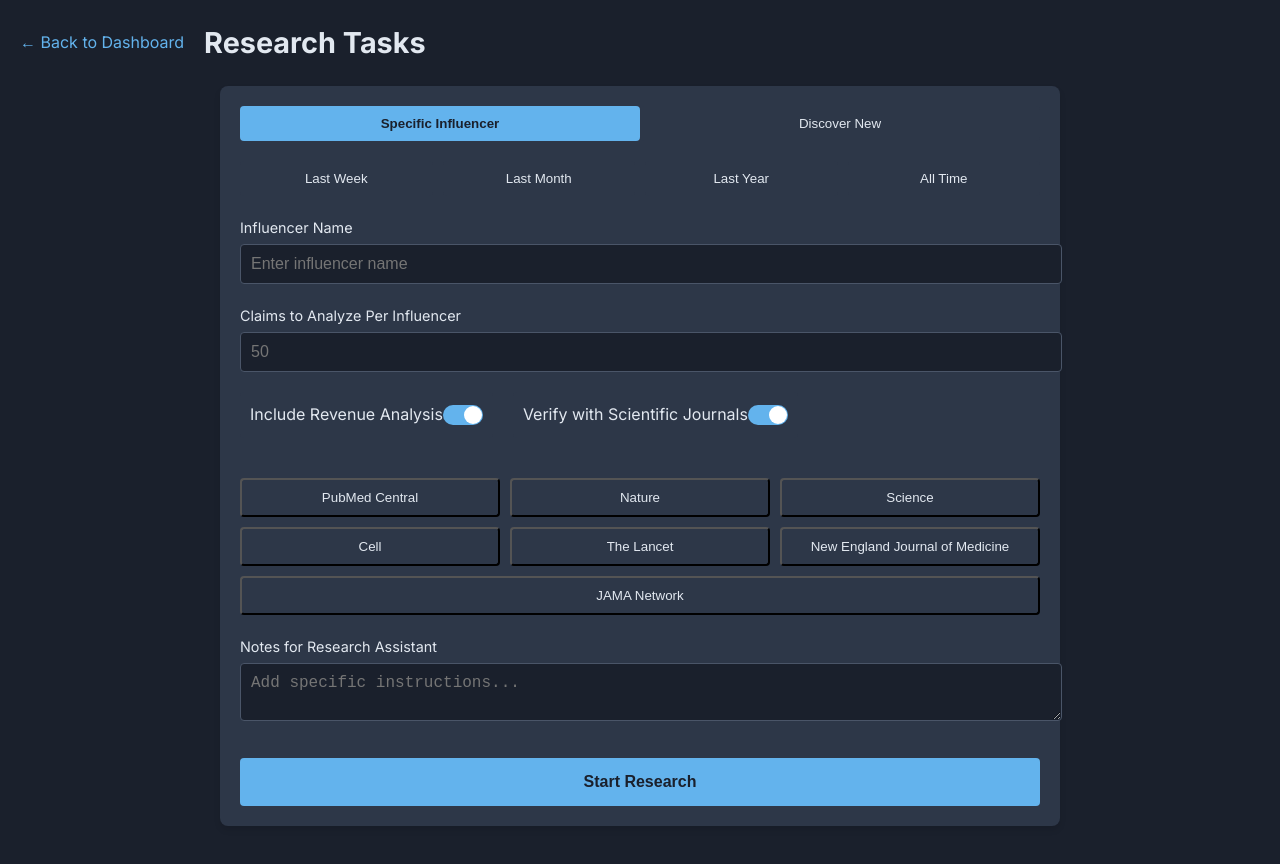
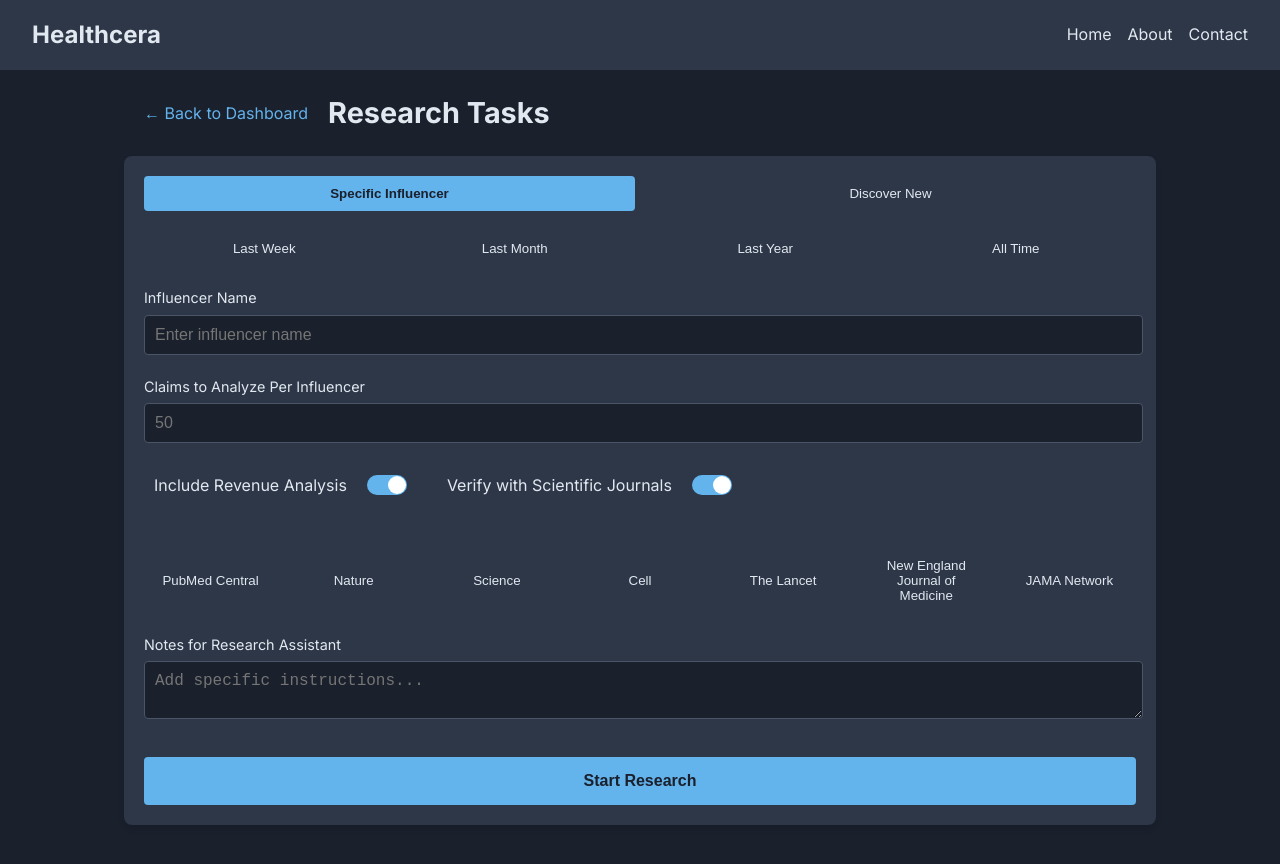
Before and after one commit to Ginorris/healthcera-frontend, a React (Vite) app: page /research in a window 1280 px wide. Shown: the top 864 px of the page. Built offline with nearby package versions, Linux system fonts and the light colour scheme.

Commit message:
modified research page and improved naming

```diff
--- a/src/App.jsx
+++ b/src/App.jsx
@@ -1,6 +1,6 @@
 import React, { useState } from "react";
 import Header from "./components/Header";
-import Home from "./pages/Home";
+import HomePage from "./pages/HomePage";
 
 const sampleData = [
   {
@@ -38,7 +38,7 @@ const App = () => {
   return (
     <>
       <Header />
-      <Home
+      <HomePage
         data={filteredData}
         filters={filters}
         activeFilter={activeFilter}
--- a/src/pages/Home.jsx
+++ b/src/pages/HomePage.jsx
@@ -1,5 +1,5 @@
 import React, { useState } from "react";
-import "../styles/Home.css";
+import "../styles/HomePage.css";
 import Header from "../components/Header";
 import HomeHeader from "../components/HomeHeader";
 import StatsCard from "../components/StatCard";
@@ -41,7 +41,7 @@ const sampleData = [
 
 const filters = ["All", "Nutrition", "Fitness", "Medicine", "Mental Health"];
 
-const Home = () => {
+const HomePage = () => {
   const [activeFilter, setActiveFilter] = useState("All");
 
   // Filter logic
@@ -76,4 +76,4 @@ const Home = () => {
   );
 };
 
-export default Home;
+export default HomePage;
--- a/src/pages/ResearchPage.jsx
+++ b/src/pages/ResearchPage.jsx
@@ -1,4 +1,5 @@
 import React, { useState } from "react";
+import Header from "../components/Header";
 import PageHeader from "../components/PageHeader";
 import InputField from "../components/InputField";
 import ToggleSwitch from "../components/ToggleSwitch";
@@ -16,8 +17,10 @@ const ResearchPage = () => {
   const [journals, setJournals] = useState([]);
 
   return (
+    <>
+      <Header />
       <div className="research-page">
-      <PageHeader title="Research Tasks" backLink="/dashboard" />
+        <PageHeader title="Research Tasks" backLink="/" />
         <div className="research-page__form">
           <TabSelector
             tabs={[
@@ -63,6 +66,7 @@ const ResearchPage = () => {
           </div>
         </div>
       </div>
+    </>
   );
 };
 
--- a/src/router.jsx
+++ b/src/router.jsx
@@ -1,13 +1,13 @@
 import React from "react";
 import { BrowserRouter as Router, Routes, Route } from "react-router-dom";
-import Home from "./pages/Home";
+import HomePage from "./pages/HomePage";
 import ResearchPage from "./pages/ResearchPage";
 import InfluencerPage from "./pages/InfluencerPage";
 
 const AppRouter = () => (
   <Router>
     <Routes>
-      <Route path="/" element={<Home />} />
+      <Route path="/" element={<HomePage />} />
       <Route path="/research" element={<ResearchPage />} />
       {/* TODO dinmaic name */}
       <Route path="/influencer" element={<InfluencerPage />} />
--- a/src/styles/InputField.css
+++ b/src/styles/InputField.css
@@ -1,5 +1,6 @@
 .input-field {
   margin-bottom: 20px;
+  width: 98.5%;
 }
 
 .input-field__label {
--- a/src/styles/JournalSelector.css
+++ b/src/styles/JournalSelector.css
@@ -9,14 +9,18 @@
 }
 
 .journal-selector__item {
-  flex: 1 0 30%;
+  flex: 1;
   text-align: center;
   padding: 10px;
   background-color: #2d3748;
   color: #e2e8f0;
+  border: none;
   border-radius: 4px;
   cursor: pointer;
-  transition: background-color 0.2s;
+}
+
+.journal-selector__item:hover {
+  background-color: #4a5568;
 }
 
 .journal-selector__item.selected {
--- a/src/styles/PageHeader.css
+++ b/src/styles/PageHeader.css
@@ -2,6 +2,8 @@
   display: flex;
   align-items: center;
   margin-bottom: 20px;
+  width: 80%;
+  justify-self: center;
 }
 
 .page-header__back {
--- a/src/styles/ResearchPage.css
+++ b/src/styles/ResearchPage.css
@@ -5,7 +5,8 @@
 }
 
 .research-page__form {
-  max-width: 800px;
+  width: 80%;
+  /* max-width: 800px; */
   margin: 0 auto;
   background-color: #2d3748;
   padding: 20px;
--- a/src/styles/TabSelector.css
+++ b/src/styles/TabSelector.css
@@ -1,6 +1,7 @@
 .tab-selector {
   display: flex;
   margin-bottom: 20px;
+  gap: 10px;
 }
 
 .tab-selector__tab {
--- a/src/styles/ToggleSwitch.css
+++ b/src/styles/ToggleSwitch.css
@@ -15,6 +15,7 @@
   background-color: #2d3748;
   border-radius: 4px;
   color: #e2e8f0;
+  gap: 20px;
 }
 
 .toggle-switch__input {
```
Also changed, not shown: src/styles/HomePage.css (renamed from src/styles/Home.css). Lines whose indentation alone changed are shown as unchanged.
